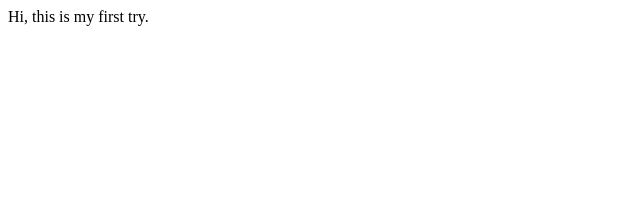
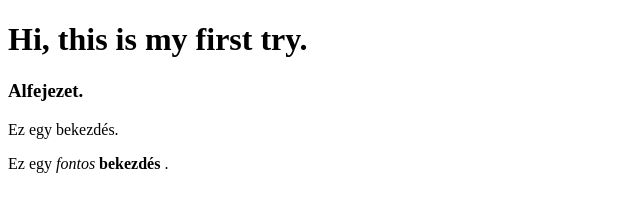
Before and after one commit to infomokus/infomokus.github.io, a plain HTML site: page index.html in a window 1280 px wide. Shown: the whole page, without its empty margins (0-640 px from the left). Drawn offline with Linux system fonts and the light colour scheme.

Commit message:
elso proj

```diff
--- a/index.html
+++ b/index.html
@@ -1,12 +1,29 @@
 <!DOCTYPE html>
 <html lang="en">
+
 <head>
     <meta charset="UTF-8">
     <meta http-equiv="X-UA-Compatible" content="IE=edge">
     <meta name="viewport" content="width=device-width, initial-scale=1.0">
     <title>Cucc</title>
 </head>
+
 <body>
-    Hi, this is my first try.
+    <h1>
+        Hi, this is my first try.
+    </h1>
+    <h3>
+        Alfejezet.
+    </h3>
+    <div>
+        <p>
+            Ez egy bekezdés.
+        </p>
+        <p>
+            Ez egy <i>fontos</i> <b>bekezdés </b>.
+
+        </p>
+    </div>
 </body>
+
 </html>
```
